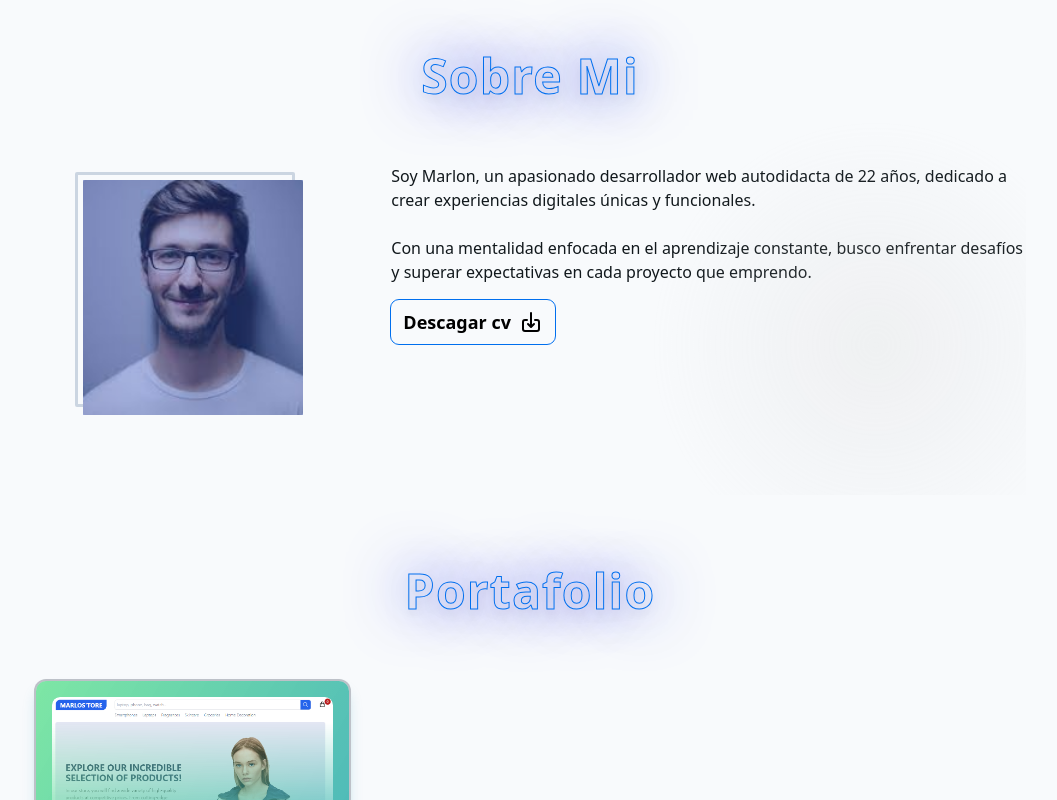
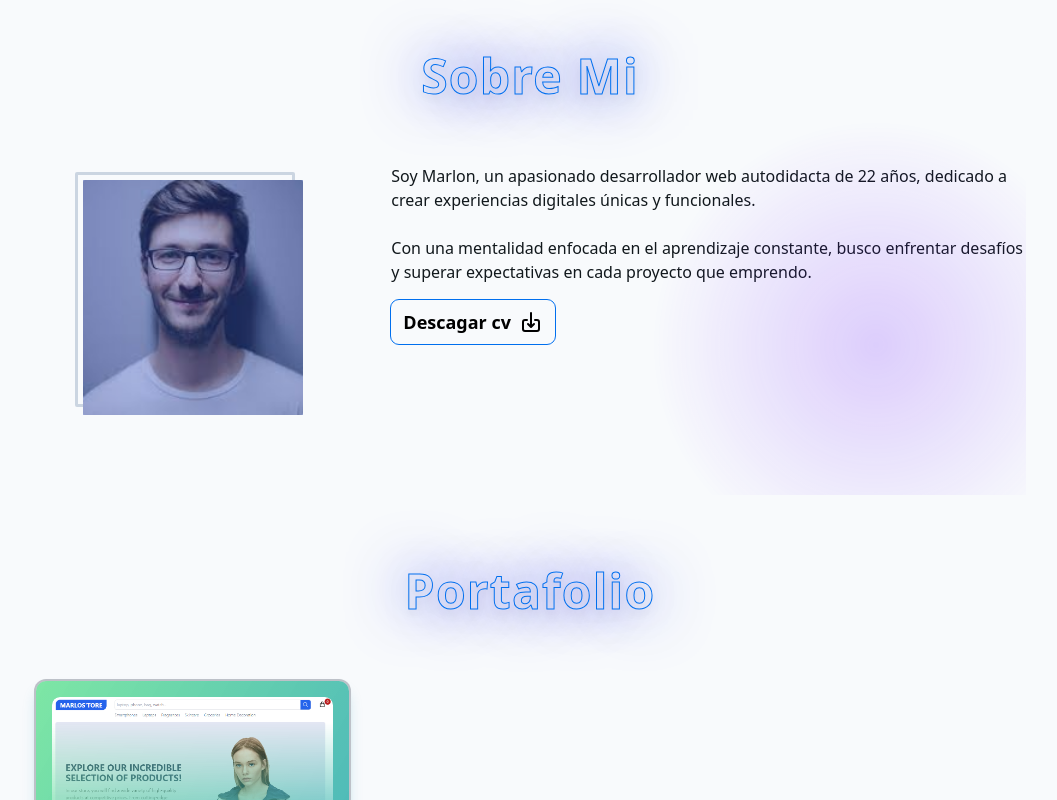
Before and after one commit to M-Suyuc/portafolio, a React (Vite) app: page / in a window 1280 px wide. Shown: the part 820-1620 px from the top of the page, without its empty margins (110-1167 px from the left). Built offline with nearby package versions, Linux system fonts and the light colour scheme.

Commit message:
add gradinets css

```diff
--- a/tailwind.config.js
+++ b/tailwind.config.js
@@ -10,13 +10,14 @@ export default {
         modeDarkBg: "#0F172A",
       },
       backgroundImage: {
+        "blue-gradient-radial":
+          "radial-gradient(circle,#2838D1 0,rgba(161,252,70,0) 71%)",
         "green-gradient-radial":
-          "radial-gradient(circle, #ccc 0,rgba(161,252,70,0) 71%)",
-        "blue-gradient-radial":
-          "radial-gradient(circle,#0141ff 0,rgba(161,252,70,0) 71%)",
+          "radial-gradient(circle,#E402FF 0,rgba(161,252,70,0) 71%)",
+        "yellow-gradient-radial":
+          "radial-gradient(circle,#FDFF02 0,rgba(161,252,70,0) 71%)",
       },
     },
   },
   plugins: [],
 };
-// #DB2777
```
